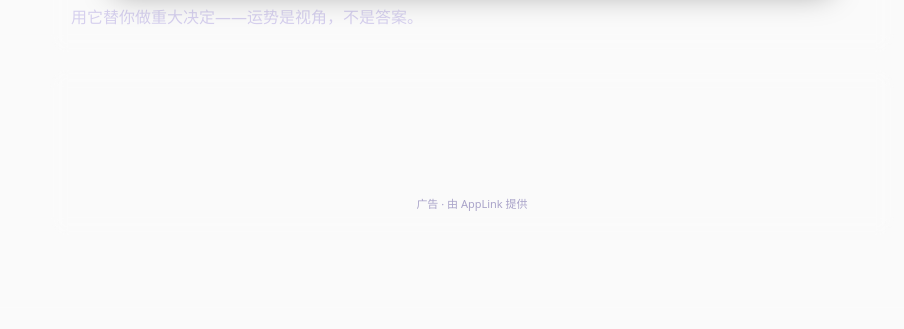
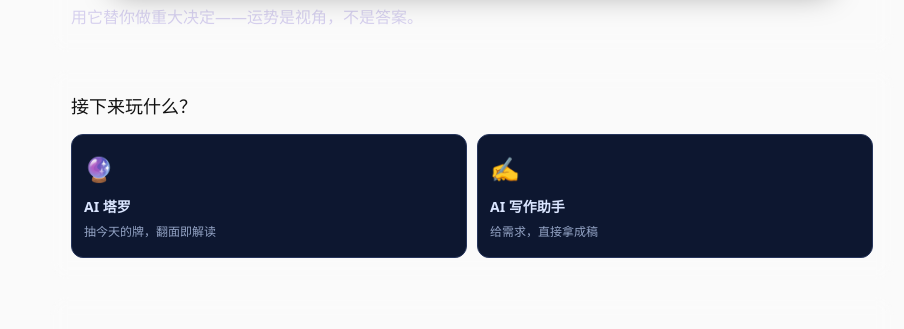
Before and after one commit to zheshi-lian/ai-zodiac-app, a Next.js app: page / in a window 1280 px wide. Shown: the part 804-1133 px from the top of the page, without its empty margins (168-1072 px from the left). Built offline with nearby package versions, Linux system fonts and the light colour scheme; no server answers.

Commit message:
feat(astrology): organic cross-sell cards (tarot + writing) — on-site relay for the growth loop

```diff
--- a/app/components/FortuneApp.tsx
+++ b/app/components/FortuneApp.tsx
@@ -519,6 +519,27 @@ export default function FortuneApp() {
         </p>
       </section>
 
+      {/* 有机交叉导流（2026-10-28）：流量王的站内接力位，付费侧由交叉导流计划覆盖 */}
+      <section className="panel" aria-label="接下来玩什么">
+        <h2 className="section-title">接下来玩什么？</h2>
+        <div style={{ display: 'grid', gridTemplateColumns: '1fr 1fr', gap: 10 }}>
+          <a href="https://dellai.xyz/tool/tarot.html" style={{ textDecoration: 'none' }}>
+            <div style={{ border: '1px solid #26355c', borderRadius: 12, padding: '14px 12px', background: '#0d1730', transition: '.15s' }}>
+              <div style={{ fontSize: 24 }}>🔮</div>
+              <div style={{ fontWeight: 700, color: '#dbe6ff', fontSize: 14, marginTop: 6 }}>AI 塔罗</div>
+              <div style={{ color: '#93a3c4', fontSize: 12, marginTop: 3 }}>抽今天的牌，翻面即解读</div>
+            </div>
+          </a>
+          <a href="https://dellai.xyz/tool/writing-assistant.html" style={{ textDecoration: 'none' }}>
+            <div style={{ border: '1px solid #26355c', borderRadius: 12, padding: '14px 12px', background: '#0d1730', transition: '.15s' }}>
+              <div style={{ fontSize: 24 }}>✍️</div>
+              <div style={{ fontWeight: 700, color: '#dbe6ff', fontSize: 14, marginTop: 6 }}>AI 写作助手</div>
+              <div style={{ color: '#93a3c4', fontSize: 12, marginTop: 3 }}>给需求，直接拿成稿</div>
+            </div>
+          </a>
+        </div>
+      </section>
+
       {/* AppLink 原生位（第二形态）：引擎驱动——容器只报 placement，单元由 boot 下发后 defineSlot */}
       <aside className="panel" aria-label="广告" style={{ minHeight: 100 }}>
         <div ref={nativeSlotRef} data-placement="astro_native" style={{ minHeight: 100, display: 'flex', alignItems: 'center', justifyContent: 'center' }} />
```
